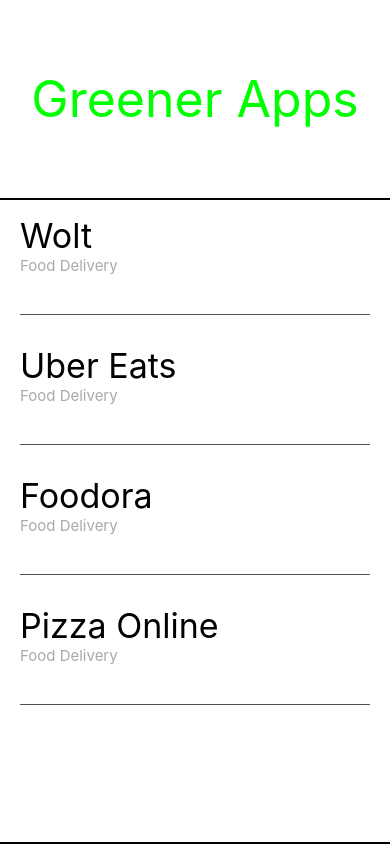
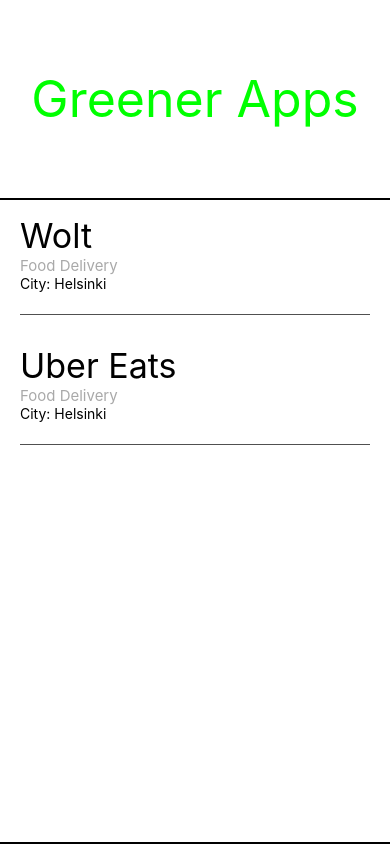
Before and after one commit to ErkHal/Energy-smarties-project, a React Native app: screen / in a window 390 px wide. Built offline with nearby package versions, Linux system fonts and the light colour scheme.

Commit message:
App typings and dummy data

```diff
--- a/src/components/app-list/AppList.tsx
+++ b/src/components/app-list/AppList.tsx
@@ -1,9 +1,11 @@
 import React from "react";
 import { View, ScrollView, Text, StyleSheet } from "react-native";
 import { ApplicationListing } from '../application-listing/ApplicationListing';
+import { dummyApps } from '../../dummyApps';
+import { Application } from "../../types";
 
 interface State {
-    applicationsList: string[];
+    applicationsList: Application[];
 }
 
 export default class AppList extends React.Component<{}, State> {
@@ -12,7 +14,7 @@ export default class AppList extends React.Component<{}, State> {
         super(props);
 
         this.state = {
-            applicationsList: ['Wolt', 'Uber Eats', 'Foodora', 'Pizza Online']
+            applicationsList: dummyApps
         }
       }
 
@@ -29,8 +31,7 @@ export default class AppList extends React.Component<{}, State> {
                 }}
                 key={index}>
                 <ApplicationListing
-                    appName={this.state.applicationsList[index]}
-                    category={'Food Delivery'}/>
+                    appInfo={this.state.applicationsList[index]}/>
               </View>
             );
           });
--- a/src/components/application-listing/ApplicationListing.tsx
+++ b/src/components/application-listing/ApplicationListing.tsx
@@ -1,16 +1,17 @@
 import React from "react";
 import { View, Text, StyleSheet } from "react-native";
+import { Application } from '../../types';
 
 interface Props {
-    appName: string;
-    category: string;
+    appInfo: Application;
 }
 
 export const ApplicationListing = (props: Props) => {
     return(
         <View style={styles.listing}>
-            <Text style={styles.appName}>{props.appName}</Text>
-            <Text style={styles.appCategory}>{props.category}</Text>
+            <Text style={styles.appName}>{props.appInfo.name}</Text>
+            <Text style={styles.appCategory}>{props.appInfo.category}</Text>
+            <Text>City: {props.appInfo.city}</Text>
         </View>
     )
 }
--- /dev/null
+++ b/src/dummyApps.ts
@@ -0,0 +1,30 @@
+import { ApplicationListingInfo, AppCategory } from './types';
+
+export const dummyApps : ApplicationListingInfo[] = [
+    {
+        name: 'Wolt',
+        category: AppCategory.FOOD_DELIVERY,
+        city: 'Helsinki',
+        country: 'Finland',
+        scores: {
+            totalScore: 8.6,
+            energyScore: 8.9,
+            companyScore: 7.0,
+            cityScore: 7.0,
+            countryScore: 8.4
+        }
+    },
+    {
+        name: 'Uber Eats',
+        category: AppCategory.FOOD_DELIVERY,
+        city: 'Helsinki',
+        country: 'Finland',
+        scores: {
+            totalScore: 8.6,
+            energyScore: 8.9,
+            companyScore: 7.0,
+            cityScore: 7.0,
+            countryScore: 8.4
+        }
+    }
+]
--- /dev/null
+++ b/src/types.ts
@@ -0,0 +1,20 @@
+export interface Application {
+    name: string;
+    category: AppCategory;
+    city: string;
+    country: string;
+    scores: AppScores;
+}
+
+export enum AppCategory {
+    FOOD_DELIVERY = 'Food Delivery',
+    MOBILITY = 'Mobility'
+}
+
+export interface AppScores {
+    totalScore: number;
+    energyScore: number;
+    companyScore: number;
+    cityScore: number;
+    countryScore: number;
+}
```
